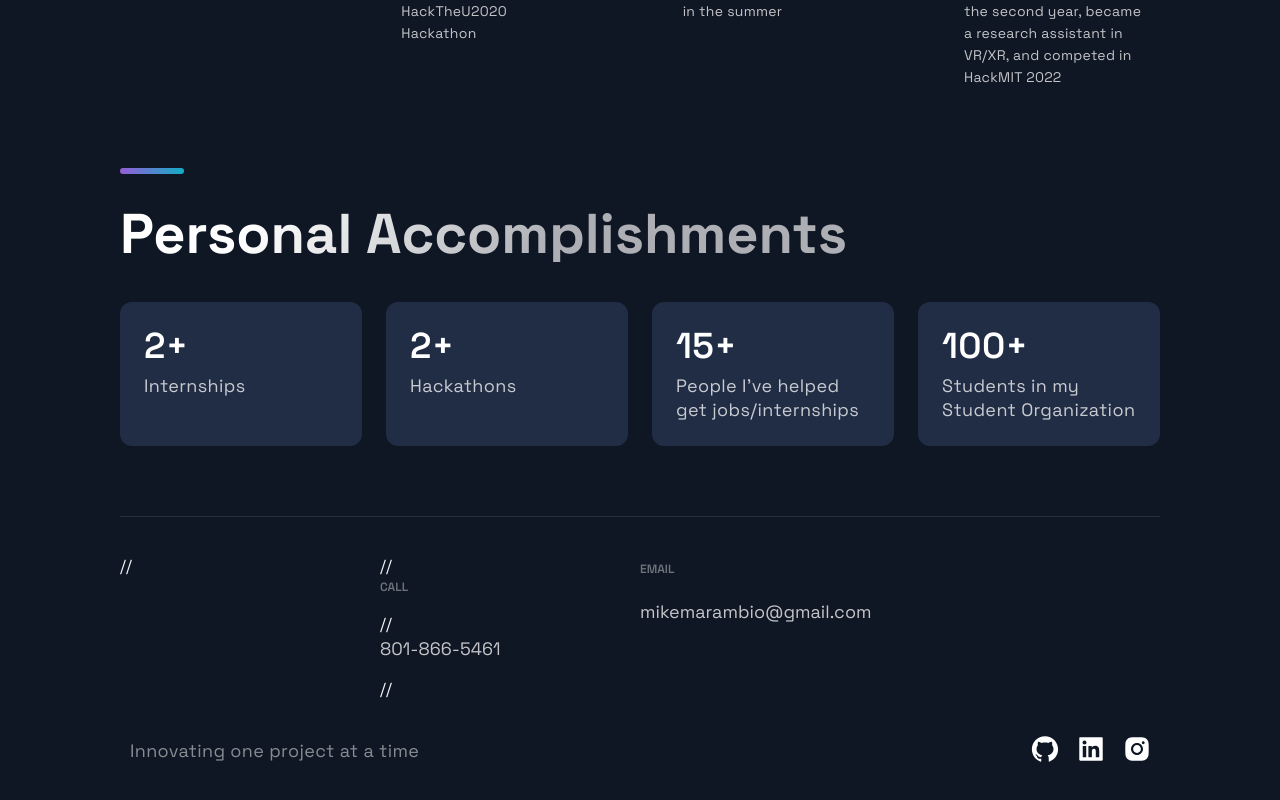
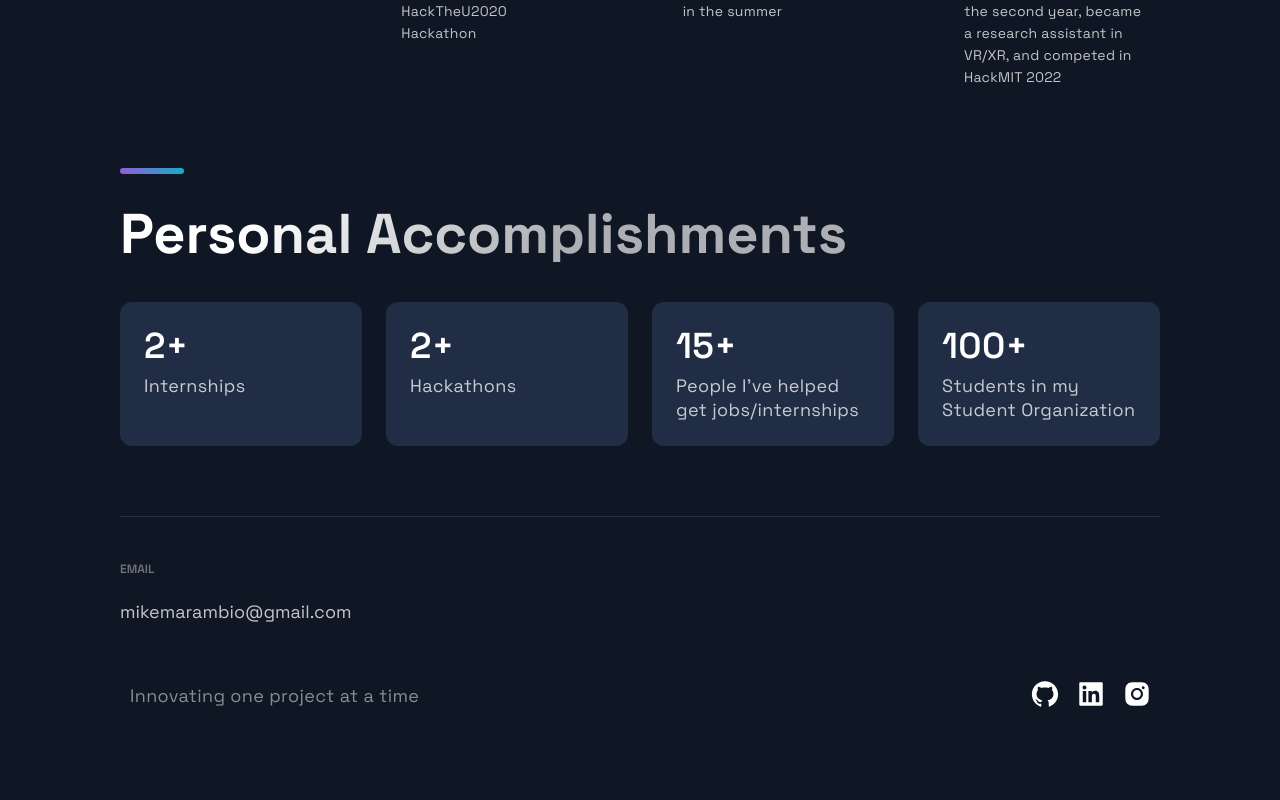
Before and after one commit to MagikRambo/portfolio_website, a Next.js app: page / in a window 1280 px wide. Shown: the part 3219-4019 px from the top of the page. After the commit the page ends 3990 px from the top, so only its background shows below. Built offline with nearby package versions, Linux system fonts and the light colour scheme.

Commit message:
using node 18

```diff
--- a/src/components/Footer/Footer.js
+++ b/src/components/Footer/Footer.js
@@ -8,10 +8,10 @@ const Footer = () => {
   return (
     <FooterWrapper>
       <LinkList>
-        // <LinkColumn>
-        //   <LinkTitle>Call</LinkTitle>
-        //   <LinkItem href="tel:801-866-5461">801-866-5461</LinkItem>
-        // </LinkColumn>
+        {/* // <LinkColumn>
+           <LinkTitle>Call</LinkTitle>
+           <LinkItem href="tel:801-866-5461">801-866-5461</LinkItem>
+         </LinkColumn> */}
         <LinkColumn>
           <LinkTitle>Email</LinkTitle>
           <LinkItem href="mailto:mikemarambio@gmail.com">mikemarambio@gmail.com</LinkItem>
```
Also changed, not shown: package.json (+6 -3 lines), 1 other file (tests, documents, lock files or other folders).
